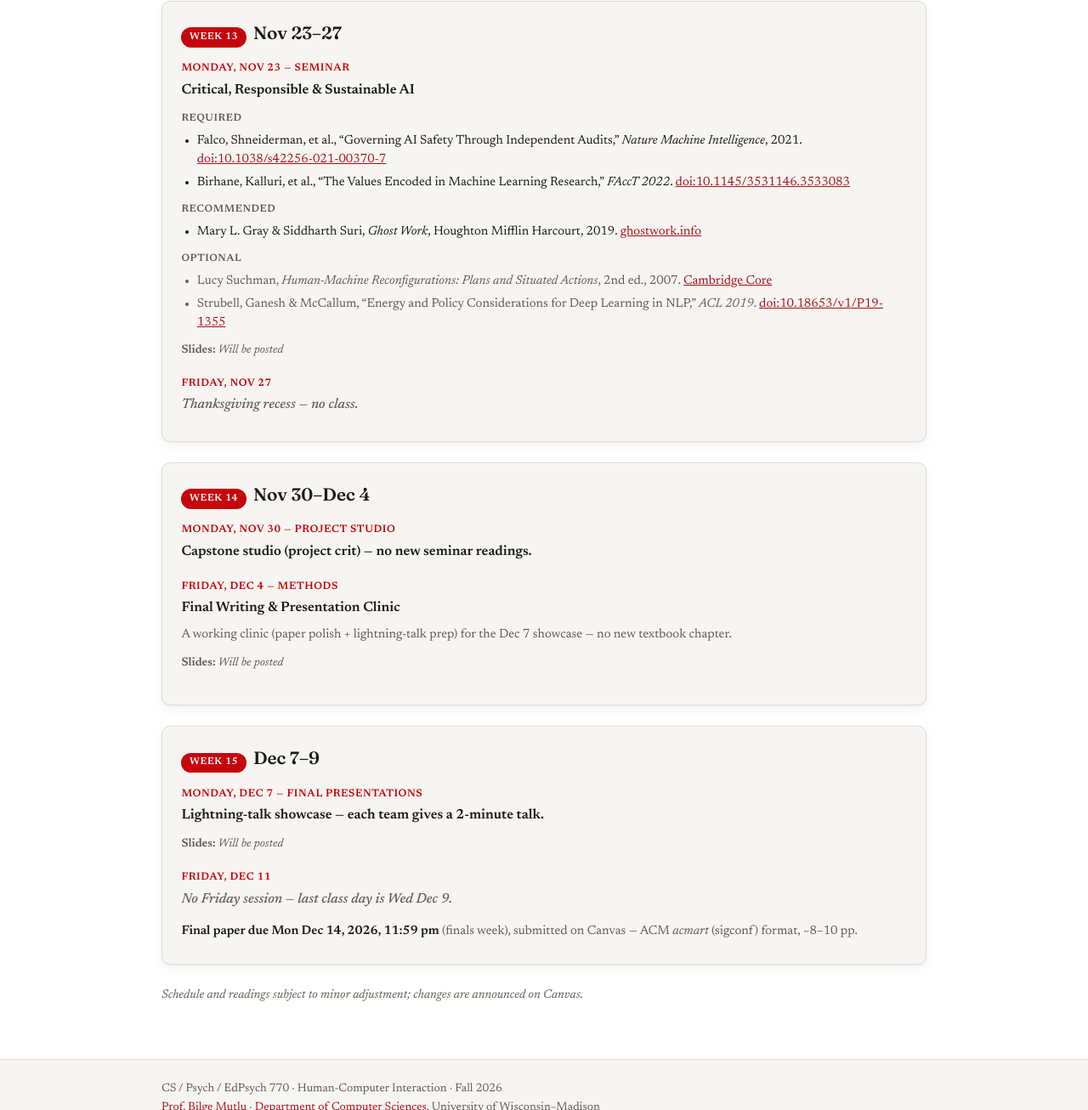
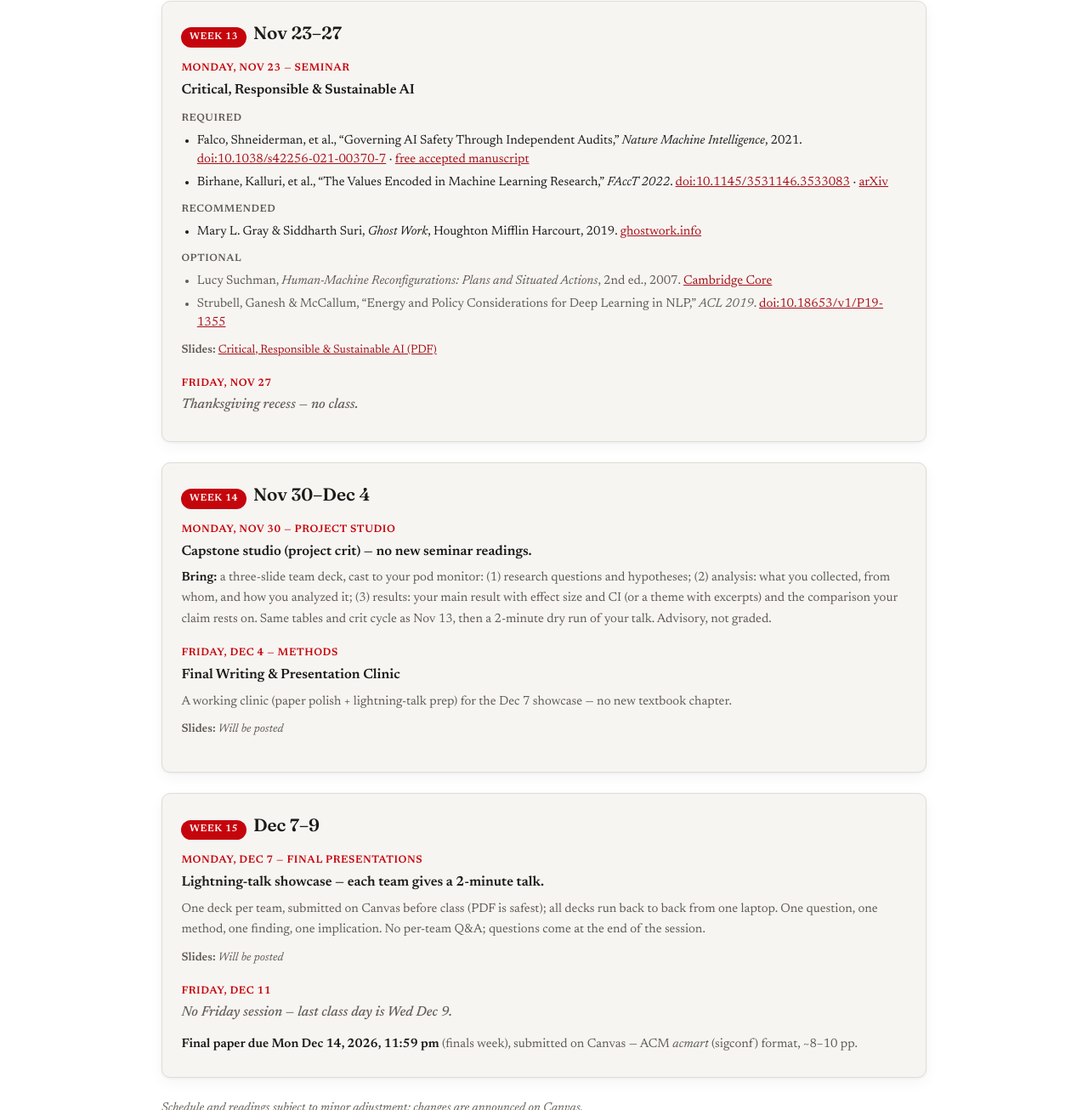
Before and after one commit to CS770/Fall26, a plain HTML site: page schedule.html in a window 1280 px wide. Shown: the part 9369-10675 px from the top of the page at 85% size. Drawn offline with Linux system fonts and the light colour scheme.

Commit message:
W13 Mon slides; Nov 30 and Dec 7 formats on schedule
Co-Authored-By: Claude Opus 5.5 <noreply@anthropic.com>

```diff
--- a/schedule.html
+++ b/schedule.html
@@ -476,8 +476,8 @@
         <p class="topic">Critical, Responsible &amp; Sustainable AI</p>
         <p class="reading-label">Required</p>
         <ul class="readings">
-          <li>Falco, Shneiderman, et al., &ldquo;Governing AI Safety Through Independent Audits,&rdquo; <em>Nature Machine Intelligence</em>, 2021. <a href="https://doi.org/10.1038/s42256-021-00370-7">doi:10.1038/s42256-021-00370-7</a></li>
-          <li>Birhane, Kalluri, et al., &ldquo;The Values Encoded in Machine Learning Research,&rdquo; <em>FAccT 2022</em>. <a href="https://doi.org/10.1145/3531146.3533083">doi:10.1145/3531146.3533083</a></li>
+          <li>Falco, Shneiderman, et al., &ldquo;Governing AI Safety Through Independent Audits,&rdquo; <em>Nature Machine Intelligence</em>, 2021. <a href="https://doi.org/10.1038/s42256-021-00370-7">doi:10.1038/s42256-021-00370-7</a> &middot; <a href="https://ora.ox.ac.uk/objects/uuid:900c78bf-4fe3-4afc-aaed-5a5fdffecbff">free accepted manuscript</a></li>
+          <li>Birhane, Kalluri, et al., &ldquo;The Values Encoded in Machine Learning Research,&rdquo; <em>FAccT 2022</em>. <a href="https://doi.org/10.1145/3531146.3533083">doi:10.1145/3531146.3533083</a> &middot; <a href="https://arxiv.org/abs/2106.15590">arXiv</a></li>
         </ul>
         <p class="reading-label">Recommended</p>
         <ul class="readings">
@@ -488,7 +488,7 @@
           <li>Lucy Suchman, <em>Human-Machine Reconfigurations: Plans and Situated Actions</em>, 2nd ed., 2007. <a href="https://doi.org/10.1017/CBO9780511808418">Cambridge&nbsp;Core</a></li>
           <li>Strubell, Ganesh &amp; McCallum, &ldquo;Energy and Policy Considerations for Deep Learning in NLP,&rdquo; <em>ACL 2019</em>. <a href="https://doi.org/10.18653/v1/P19-1355">doi:10.18653/v1/P19-1355</a></li>
         </ul>
-        <p class="slides"><strong>Slides:</strong> <span class="pending">Will be posted</span></p>
+        <p class="slides"><strong>Slides:</strong> <a href="lecture-pdfs/w13-seminar-responsible-ai.pdf">Critical, Responsible &amp; Sustainable AI (PDF)</a></p>
       </div>
       <div class="session">
         <p class="day">Friday, Nov 27</p>
@@ -502,6 +502,9 @@
       <div class="session">
         <p class="day">Monday, Nov 30 &mdash; Project Studio</p>
         <p class="topic">Capstone studio (project crit) &mdash; no new seminar readings.</p>
+        <p class="readings" style="list-style:none;padding-left:0;color:var(--muted);font-size:0.93rem;">
+          <strong style="color:var(--text);">Bring:</strong> a three-slide team deck, cast to your pod monitor: (1) research questions and hypotheses; (2) analysis: what you collected, from whom, and how you analyzed it; (3) results: your main result with effect size and CI (or a theme with excerpts) and the comparison your claim rests on. Same tables and crit cycle as Nov 13, then a 2-minute dry run of your talk. Advisory, not graded.
+        </p>
       </div>
       <div class="session">
         <p class="day">Friday, Dec 4 &mdash; Methods</p>
@@ -519,6 +522,9 @@
       <div class="session">
         <p class="day">Monday, Dec 7 &mdash; Final Presentations</p>
         <p class="topic">Lightning-talk showcase &mdash; each team gives a 2-minute talk.</p>
+        <p class="readings" style="list-style:none;padding-left:0;color:var(--muted);font-size:0.93rem;">
+          One deck per team, submitted on Canvas before class (PDF is safest); all decks run back to back from one laptop. One question, one method, one finding, one implication. No per-team Q&amp;A; questions come at the end of the session.
+        </p>
         <p class="slides"><strong>Slides:</strong> <span class="pending">Will be posted</span></p>
       </div>
       <div class="session">
```
Also changed, not shown: 1 other file.
